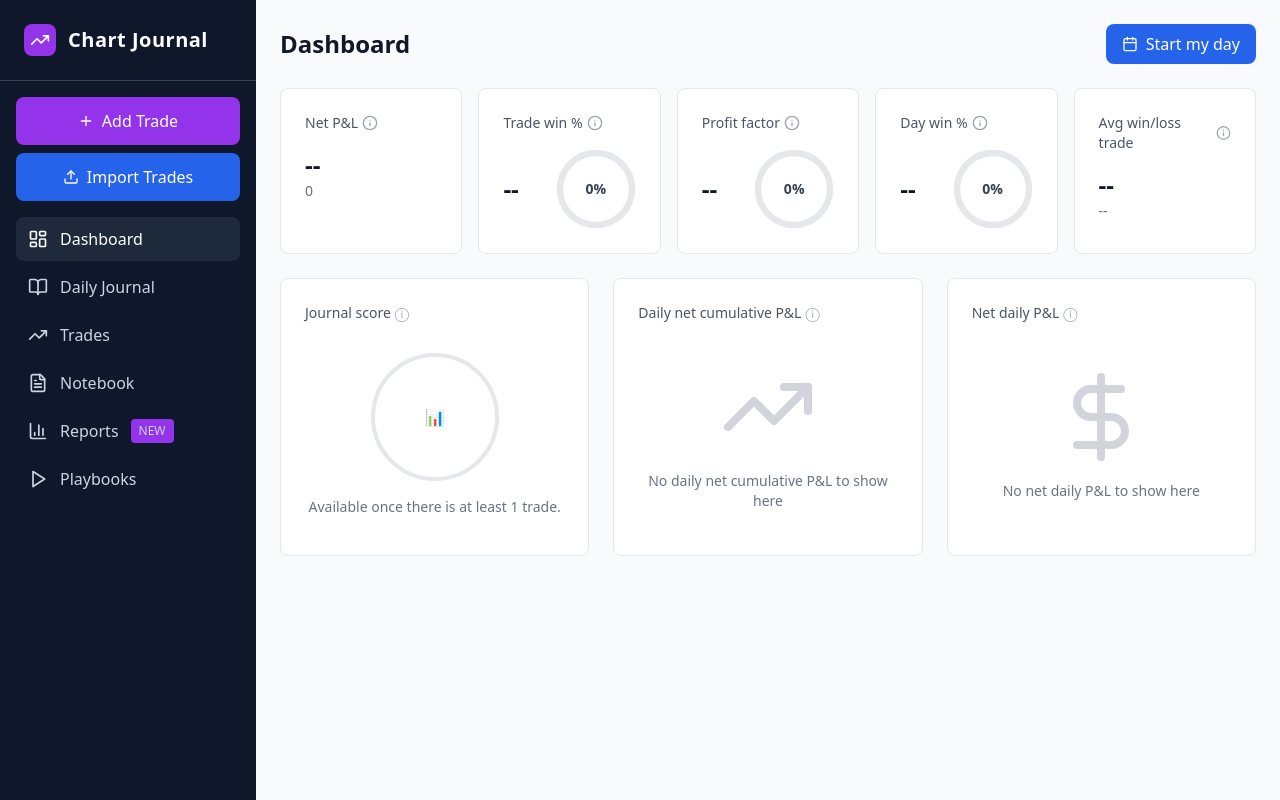
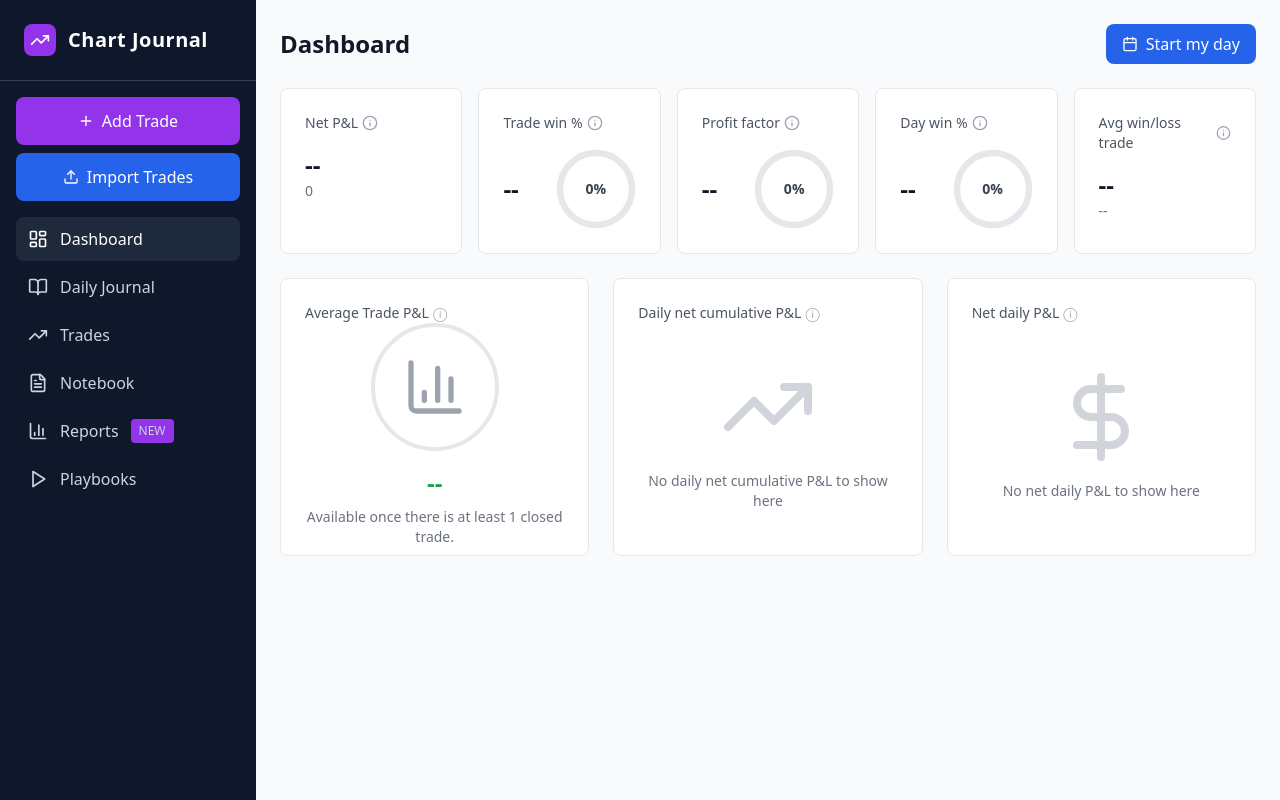
Before and after one commit to riccorohl/trading-journal, a React (Vite) app: page / in a window 1280 px wide. Built offline with nearby package versions, Linux system fonts and the light colour scheme.

Commit message:
Refactor: Replace journal score with Avg Trade PnL
Replaced the "Journal score" metric card on the dashboard with a new "Average Trade P&L" card. The new card is a placeholder and does not yet have functional data.

```diff
--- a/src/components/Dashboard.tsx
+++ b/src/components/Dashboard.tsx
@@ -1,7 +1,7 @@
 
 import React from 'react';
 import MetricCard from './MetricCard';
-import { TrendingUp, Calendar, DollarSign } from 'lucide-react';
+import { TrendingUp, Calendar, DollarSign, BarChart3 } from 'lucide-react';
 import { useTradeContext } from '../contexts/TradeContext';
 
 const Dashboard: React.FC = () => {
@@ -15,6 +15,7 @@ const Dashboard: React.FC = () => {
   const losers = closedTrades.filter(trade => (trade.pnl || 0) < 0);
   const avgWin = winners.length > 0 ? winners.reduce((sum, trade) => sum + (trade.pnl || 0), 0) / winners.length : 0;
   const avgLoss = losers.length > 0 ? Math.abs(losers.reduce((sum, trade) => sum + (trade.pnl || 0), 0) / losers.length) : 0;
+  const avgTradePnL = closedTrades.length > 0 ? closedTrades.reduce((sum, trade) => sum + (trade.pnl || 0), 0) / closedTrades.length : 0;
 
   return (
     <div className="p-6 space-y-6">
@@ -68,25 +69,30 @@ const Dashboard: React.FC = () => {
 
       {/* Charts Section */}
       <div className="grid grid-cols-1 lg:grid-cols-3 gap-6">
-        {/* Zella Score */}
+        {/* Average Trade P&L */}
         <div className="bg-white rounded-lg p-6 border border-gray-200">
           <div className="flex items-center justify-between mb-4">
             <h3 className="text-sm font-medium text-gray-600 flex items-center">
-              Journal score
+              Average Trade P&L
               <span className="ml-1 text-gray-400">ⓘ</span>
             </h3>
           </div>
           <div className="flex items-center justify-center h-48">
             <div className="text-center">
               <div className="w-32 h-32 border-4 border-gray-200 rounded-full flex items-center justify-center mx-auto mb-4">
-                <span className="text-gray-400">📊</span>
+                <BarChart3 className="w-16 h-16 text-gray-400" />
               </div>
-              <p className="text-sm text-gray-500">
-                {trades.length === 0
-                  ? "Available once there is at least 1 trade."
-                  : "Coming soon - analyzing your trading performance."
-                }
-              </p>
+              <div className="text-center">
+                <div className={`text-2xl font-bold mb-2 ${avgTradePnL >= 0 ? 'text-green-600' : 'text-red-600'}`}>
+                  {closedTrades.length === 0 ? "--" : `$${avgTradePnL.toFixed(2)}`}
+                </div>
+                <p className="text-sm text-gray-500">
+                  {closedTrades.length === 0
+                    ? "Available once there is at least 1 closed trade."
+                    : `Based on ${closedTrades.length} closed trade${closedTrades.length === 1 ? '' : 's'}`
+                  }
+                </p>
+              </div>
             </div>
           </div>
         </div>
```
